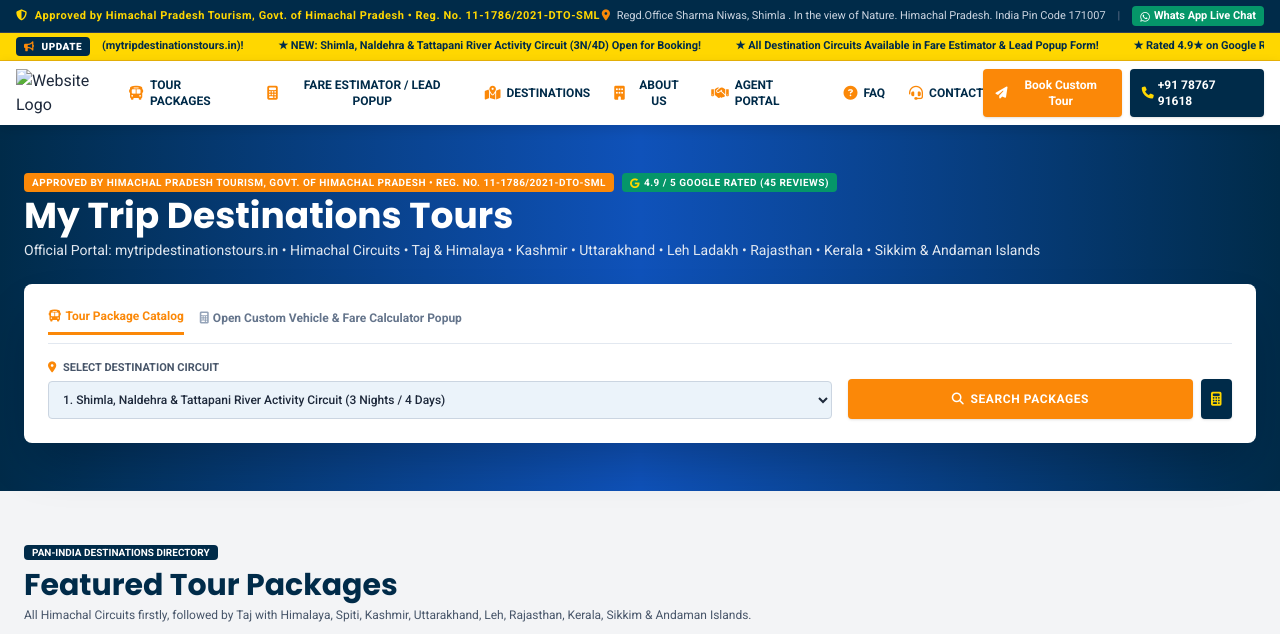
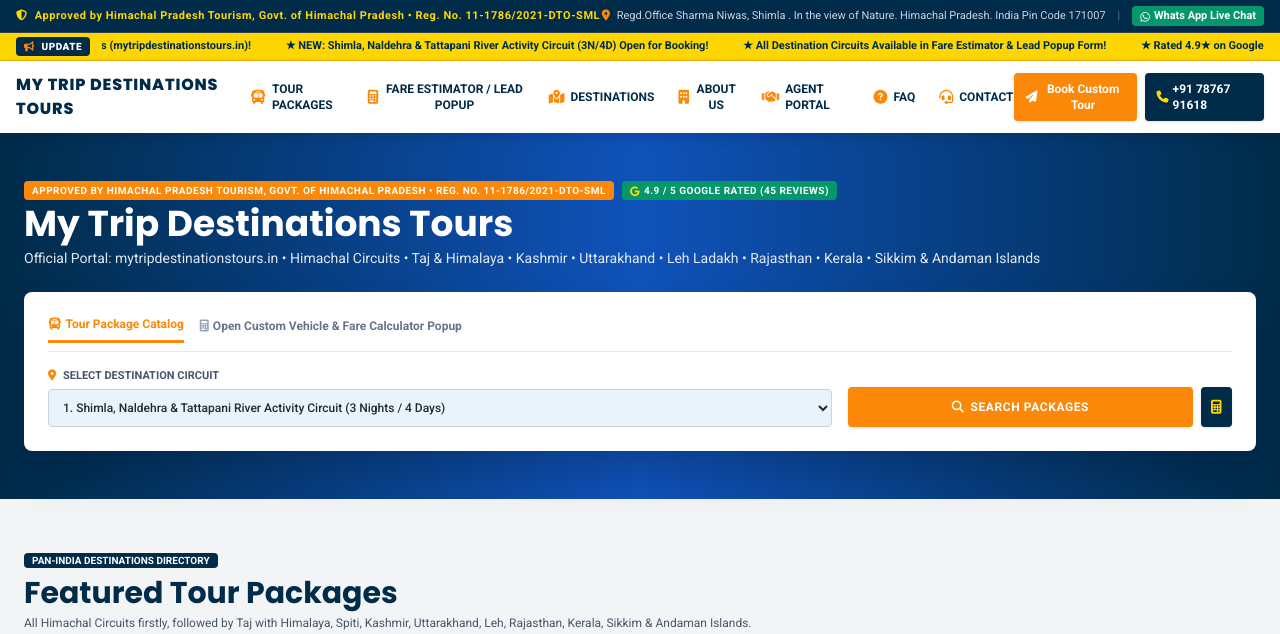
Before and after one commit to mytripdestinationstours/My-Trip-Destinations-Tours, a plain HTML site: page index.html in a window 1280 px wide. Shown: the top 634 px of the page. Drawn offline with nearby package versions, Linux system fonts and the light colour scheme.

Commit message:
Add files via upload

```diff
--- a/index.html
+++ b/index.html
@@ -118,7 +118,7 @@
                     <span class="mr-8">★ All Destination Circuits Available in Fare Estimator & Lead Popup Form!</span>
                     <span class="mr-8">★ Rated 4.9★ on Google Reviews (45+ Verified Ratings)!</span>
                     <span class="mr-8">★ Travel Agent Registration Open with Special 15% B2B Discount!</span>
-                    <span class="mr-8">★ 24x7 Direct Support Helpline: +91 78767 91618 ,+91 9418558506 | Email: mytripdestinationstours@gmail.com</span>
+                    <span class="mr-8">★ 24x7 Direct Support Helpline: +91 78767 91618 | Email: mytripdestinationstours@gmail.com</span>
                 </div>
             </div>
         </div>
@@ -126,11 +126,13 @@
 
     <!-- MAIN HEADER -->
     <header class="bg-white irctc-header-shadow sticky top-0 z-40">
-        <div class="max-w-7xl mx-auto px-4 py-2 flex items-center justify-between">
-
-            <!-- Logo without file link -->
+        <div class="max-w-7xl mx-auto px-4 py-3 flex items-center justify-between">
+
+            <!-- BRAND TITLE (REPLACED LOGO) -->
             <div class="flex items-center">
-                <img src="C:\Users\lenovo\OneDrive\Desktop\Website HTML\logo.png" alt="Website Logo" width="150" class="h-12 w-auto object-contain">
+                <a href="#" class="font-heading font-extrabold text-irctc-navy text-sm sm:text-base uppercase tracking-wider">
+                    My Trip Destinations Tours
+                </a>
             </div>
 
             <!-- NAV LINKS -->
@@ -749,7 +751,6 @@
             <!-- COLUMN 1: COMPANY & ADDRESS -->
             <div class="space-y-3">
                 <div class="flex items-center gap-3">
-                    <img src="C:\Users\lenovo\OneDrive\Desktop\Website HTML\logo.png" alt="Logo" width="150" class="w-10 h-10 rounded-full border border-irctc-gold object-cover">
                     <h3 class="font-heading font-bold text-white text-sm">MY TRIP DESTINATIONS TOURS</h3>
                 </div>
                 <p class="text-slate-400 leading-relaxed text-[11px]">
```
